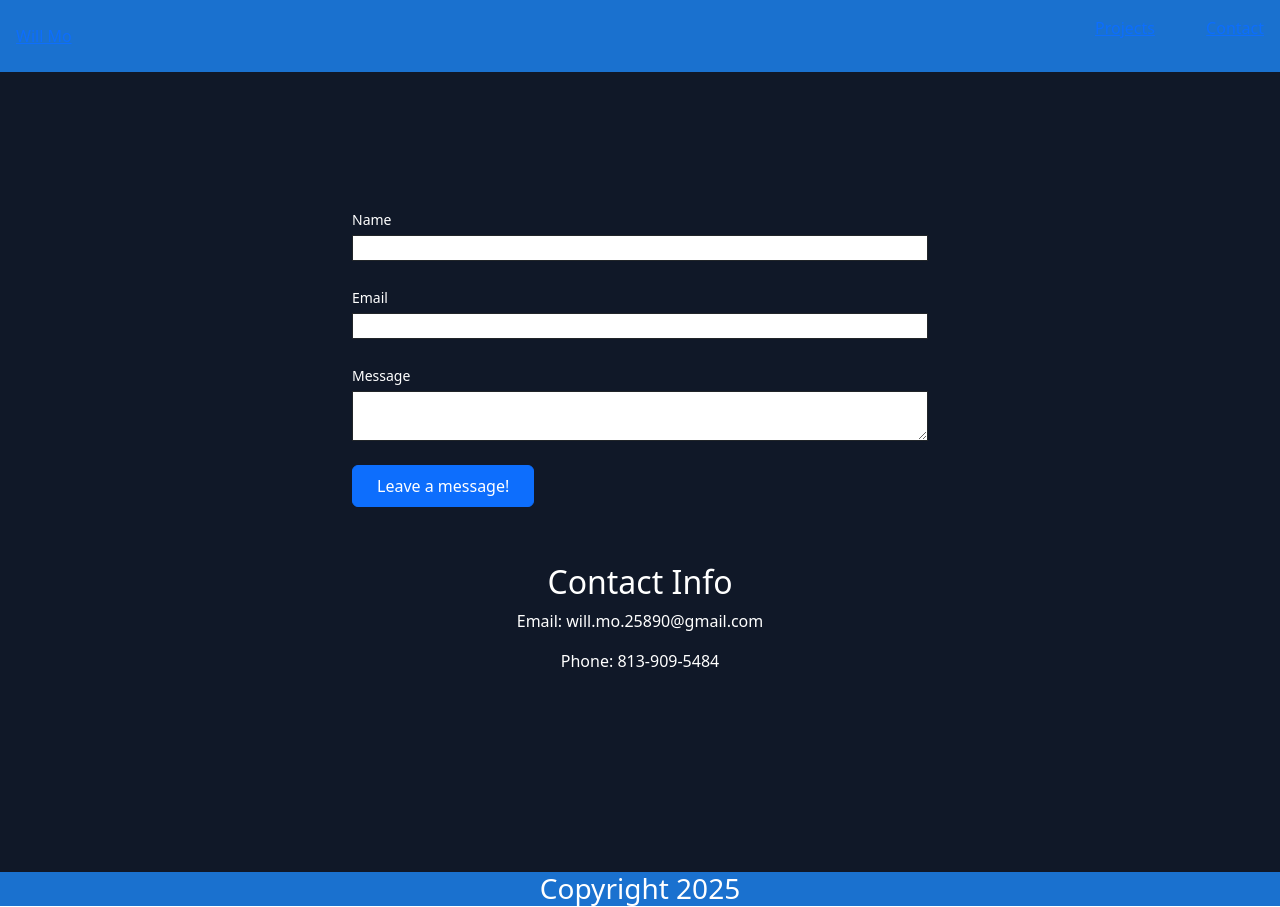
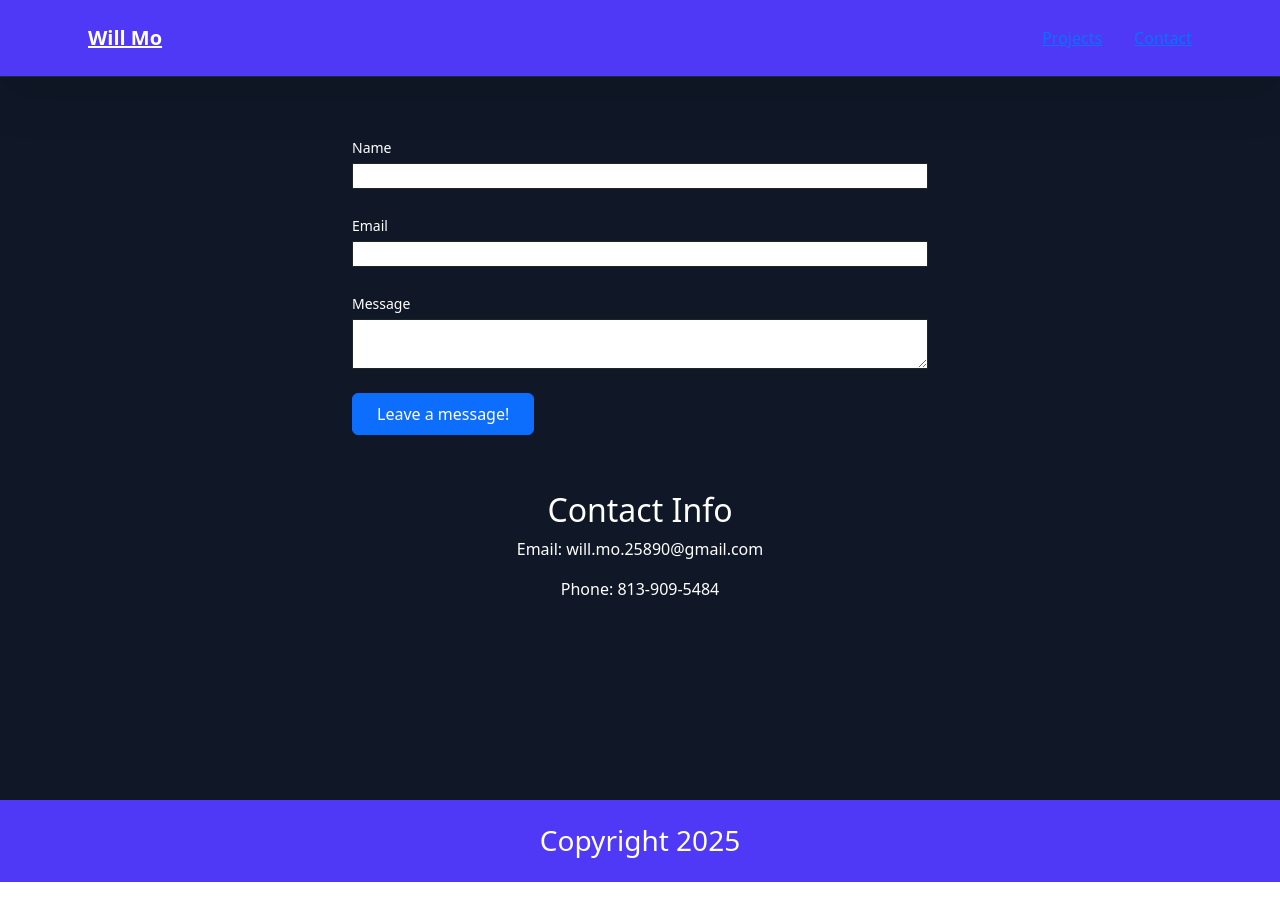
Before and after one commit to MoApplesnOranges/moapplesnoranges.github.io, a React (Vite) app: page /contact in a window 1280 px wide. After the commit the page ends 882 px from the top, so only its background shows below. Built offline with nearby package versions, Linux system fonts and the light colour scheme; a small style sheet from the web is missing.

Commit message:
changed footer/navbar

```diff
--- a/src/Footer/Footer.css
+++ /dev/null
@@ -1,6 +0,0 @@
-.footer {
-  color: white;
-  text-align: center;
-  margin-top: auto;
-  background-color: rgb(26, 113, 207);
-}
--- a/src/Footer/Footer.js
+++ b/src/Footer/Footer.js
@@ -1,8 +1,11 @@
 import React from "react";
-import "./Footer.css";
 
 const Footer = () => {
-  return <h3 className="footer">Copyright 2025</h3>;
+  return (
+    <h3 className=" bottom-0 left-0 right-0 text-center py-4 bg-indigo-600 text-white">
+      Copyright 2025
+    </h3>
+  );
 };
 
 export default Footer;
--- a/src/Navbar/Navbar.css
+++ /dev/null
@@ -1,30 +0,0 @@
-.navbar {
-  display: flex;
-  justify-content: space-between;
-  align-items: center;
-  background-color: rgb(26, 113, 207);
-  color: #fff;
-  padding: 1rem;
-}
-
-.navbar-right .nav-links {
-  list-style-type: none;
-  display: flex;
-  gap: 4vw;
-  justify-content: right;
-  resize: horizontal;
-}
-
-@media (max-width: 640px) {
-  .navbar {
-    flex-direction: column;
-    align-items: flex-start;
-    gap: 0.5rem;
-  }
-
-  .navbar-right .nav-links {
-    flex-wrap: wrap;
-    gap: 1rem;
-    padding-left: 0;
-  }
-}
--- a/src/Navbar/Navbar.js
+++ b/src/Navbar/Navbar.js
@@ -1,22 +1,42 @@
 import React from "react";
-import "./Navbar.css";
 import { NavLink } from "react-router-dom";
 
 const Navbar = () => {
   return (
-    <nav className="navbar">
-      <div className="navbar-left">
-        <NavLink to="/">Will Mo</NavLink>
-      </div>
-      <div className="navbar-right">
-        <ul className="nav-links">
-          <li>
-            <NavLink to="/projects">Projects</NavLink>
-          </li>
-          <li>
-            <NavLink to="/contact">Contact</NavLink>
-          </li>
-        </ul>
+    <nav className="fixed top-0 w-full z-50 bg-indigo-600 shadow-lg backdrop-blur-md border-b border-gray-800">
+      <div className="max-w-6xl mx-auto px-6 py-4 flex justify-between items-center">
+        {/* Logo */}
+        <NavLink
+          to="/"
+          className="text-xl font-bold text-white hover:text-indigo-500 transition"
+        >
+          Will Mo
+        </NavLink>
+
+        {/* Links */}
+        <div className="flex gap-8 text-white font-medium">
+          <NavLink
+            to="/projects"
+            className={({ isActive }) =>
+              `hover:text-indigo-500 transition ${
+                isActive ? "text-indigo-500" : ""
+              }`
+            }
+          >
+            Projects
+          </NavLink>
+
+          <NavLink
+            to="/contact"
+            className={({ isActive }) =>
+              `hover:text-indigo-500 transition ${
+                isActive ? "text-indigo-500" : ""
+              }`
+            }
+          >
+            Contact
+          </NavLink>
+        </div>
       </div>
     </nav>
   );
```
